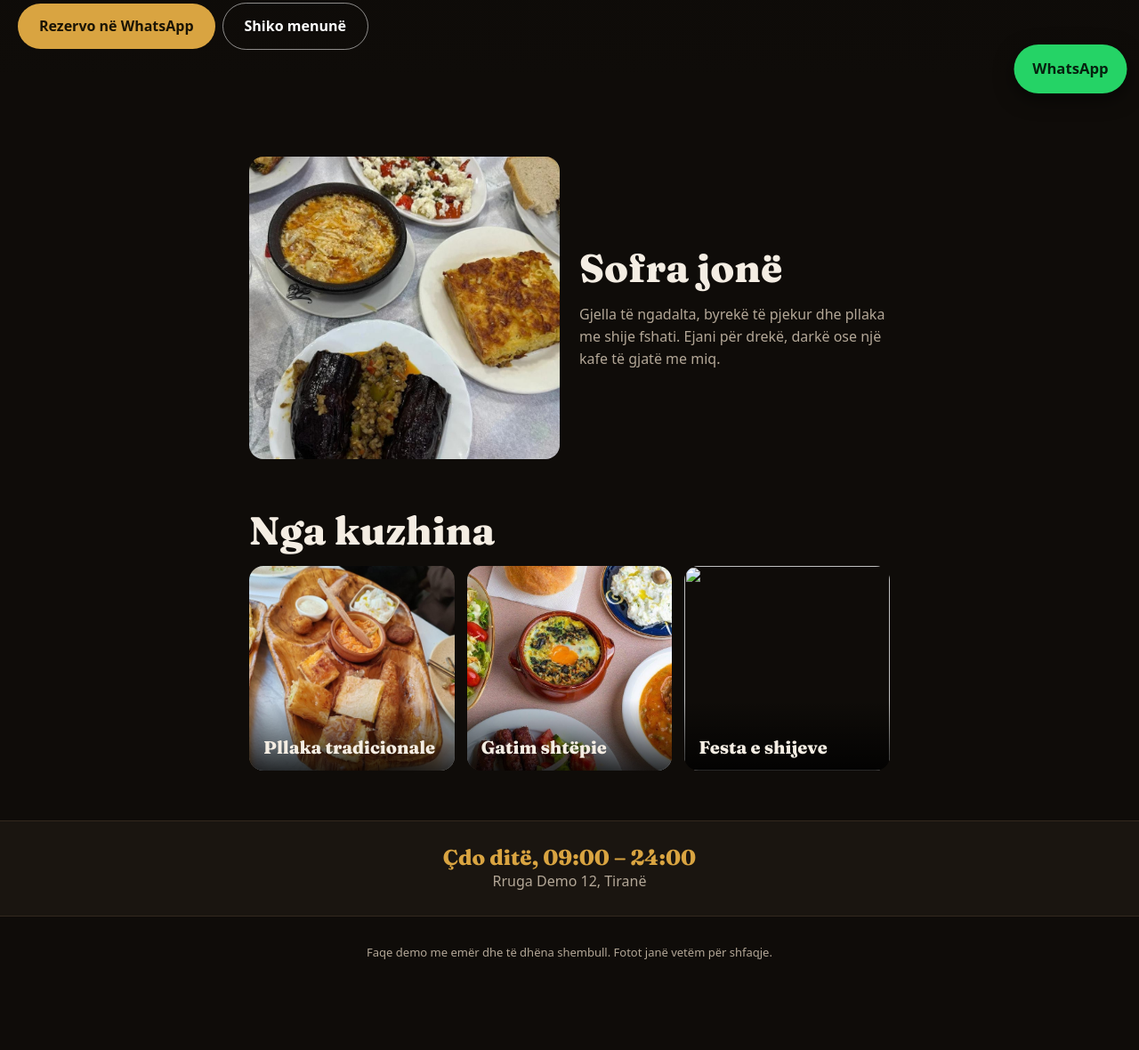
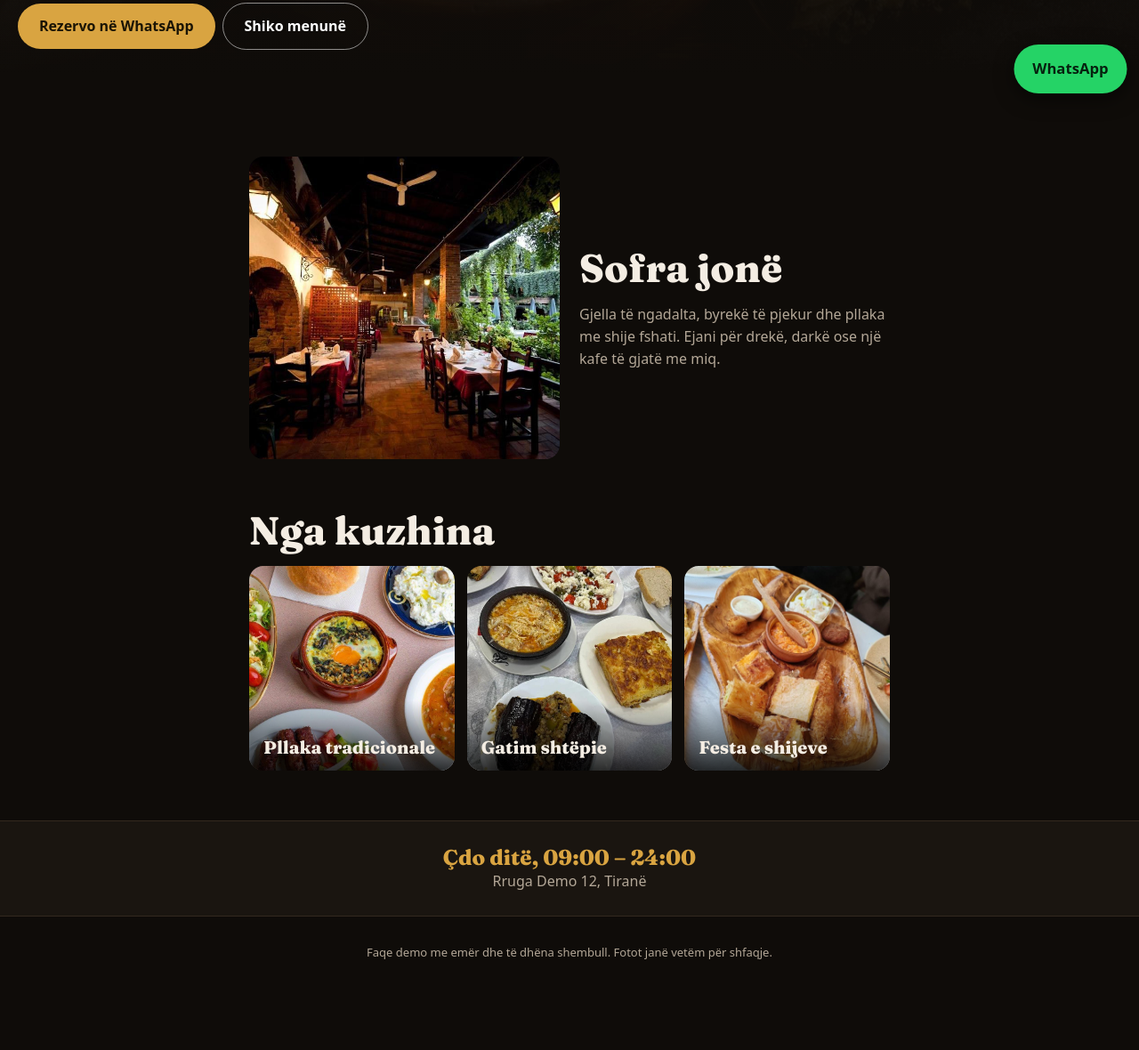
Before and after one commit to web-Tirana/web-Tirana.github.io, a plain HTML site: page index.html in a window 1280 px wide. Shown: the part 680-1860 px from the top of the page at 89% size. Drawn offline with Linux system fonts and the light colour scheme.

Commit message:
Add files via upload

```diff
--- a/index.html
+++ b/index.html
@@ -60,17 +60,17 @@ footer{text-align:center;color:var(--mut);font-size:13px;padding:30px 20px 100px
 
 <main>
 <section class="pg h" id="home">
-<div class="hero"><div class="sl"><img src="hero.jpg" alt=""></div><div class="sl"><img src="room.jpg" alt=""></div><div class="sl"><img src="table.jpg" alt=""></div>
+<div class="hero"><div class="sl"><img src="IMG_0167.jpeg" alt=""></div><div class="sl"><img src="IMG_0168.jpeg" alt=""></div><div class="sl"><img src="IMG_0169.jpeg" alt=""></div>
 <div class="hi"><div class="eb" data-sq="Kuzhinë shqiptare · Tiranë" data-en="Albanian kitchen · Tirana">Kuzhinë shqiptare · Tiranë</div>
 <h1 data-sq="Shija që të kthen në shtëpi" data-en="A taste that brings you home">Shija që të kthen në shtëpi</h1>
 <p data-sq="Receta tradicionale, gatuar çdo ditë me produkte të freskëta." data-en="Traditional recipes, cooked daily with fresh ingredients.">Receta tradicionale, gatuar çdo ditë me produkte të freskëta.</p>
 <a class="btn b1 wl" data-sq="Rezervo në WhatsApp" data-en="Book on WhatsApp">Rezervo në WhatsApp</a><a class="btn b2" href="#menu" data-sq="Shiko menunë" data-en="See the menu">Shiko menunë</a></div></div>
-<div class="sec two"><div class="ph rv" style="height:340px"><img src="home.jpg" alt=""></div>
+<div class="sec two"><div class="ph rv" style="height:340px"><img src="IMG_0172.jpeg" alt=""></div>
 <div class="rv"><h2 data-sq="Sofra jonë" data-en="Our table">Sofra jonë</h2><p style="color:var(--mut)" data-sq="Gjella të ngadalta, byrekë të pjekur dhe pllaka me shije fshati. Ejani për drekë, darkë ose një kafe të gjatë me miq." data-en="Slow-cooked dishes, baked byrek and platters with village flavour. Come for lunch, dinner or a long coffee with friends.">Gjella të ngadalta, byrekë të pjekur dhe pllaka me shije fshati. Ejani për drekë, darkë ose një kafe të gjatë me miq.</p></div></div>
 <div class="sec" style="padding-top:0"><h2 class="rv" data-sq="Nga kuzhina" data-en="From the kitchen">Nga kuzhina</h2><div class="cards">
-<div class="ph card rv"><img src="platter.jpg" alt=""><span data-sq="Pllaka tradicionale" data-en="Traditional platter">Pllaka tradicionale</span></div>
-<div class="ph card rv"><img src="dishes.jpg" alt=""><span data-sq="Gatim shtëpie" data-en="Home cooking">Gatim shtëpie</span></div>
-<div class="ph card rv"><img src="table.jpg" alt=""><span data-sq="Festa e shijeve" data-en="A feast of flavours">Festa e shijeve</span></div></div></div>
+<div class="ph card rv"><img src="IMG_0170.jpeg" alt=""><span data-sq="Pllaka tradicionale" data-en="Traditional platter">Pllaka tradicionale</span></div>
+<div class="ph card rv"><img src="IMG_0171.jpeg" alt=""><span data-sq="Gatim shtëpie" data-en="Home cooking">Gatim shtëpie</span></div>
+<div class="ph card rv"><img src="IMG_0169.jpeg" alt=""><span data-sq="Festa e shijeve" data-en="A feast of flavours">Festa e shijeve</span></div></div></div>
 <div class="strip rv"><b data-sq="Çdo ditë, 09:00 – 24:00" data-en="Every day, 09:00 – 24:00">Çdo ditë, 09:00 – 24:00</b><span data-sq="Rruga Demo 12, Tiranë" data-en="Rruga Demo 12, Tirana">Rruga Demo 12, Tiranë</span></div>
 </section>
 
@@ -78,8 +78,8 @@ footer{text-align:center;color:var(--mut);font-size:13px;padding:30px 20px 100px
 <div class="tabs"><button class="on" data-t="0" data-sq="Ushqime" data-en="Food">Ushqime</button><button data-t="1" data-sq="Pije" data-en="Drinks">Pije</button></div><div id="ml"></div></section>
 
 <section class="pg" id="gallery" hidden><h2 data-sq="Galeria" data-en="Gallery">Galeria</h2><div class="gal">
-<div class="ph rv"><img src="room.jpg" alt=""></div><div class="ph rv"><img src="platter.jpg" alt=""></div><div class="ph rv"><img src="hero.jpg" alt=""></div>
-<div class="ph rv"><img src="home.jpg" alt=""></div><div class="ph rv"><img src="dishes.jpg" alt=""></div><div class="ph rv"><img src="table.jpg" alt=""></div></div></section>
+<div class="ph rv"><img src="IMG_0168.jpeg" alt=""></div><div class="ph rv"><img src="IMG_0170.jpeg" alt=""></div><div class="ph rv"><img src="IMG_0167.jpeg" alt=""></div>
+<div class="ph rv"><img src="IMG_0172.jpeg" alt=""></div><div class="ph rv"><img src="IMG_0171.jpeg" alt=""></div><div class="ph rv"><img src="IMG_0169.jpeg" alt=""></div></div></section>
 
 <section class="pg" id="contact" hidden><h2 data-sq="Rezervo tavolinë" data-en="Book a table">Rezervo tavolinë</h2>
 <form id="rf"><input id="rn" required placeholder="Emri / Name"><div class="g2"><input id="rd" type="date" required><select id="rt"></select></div><select id="rg"></select>
```
